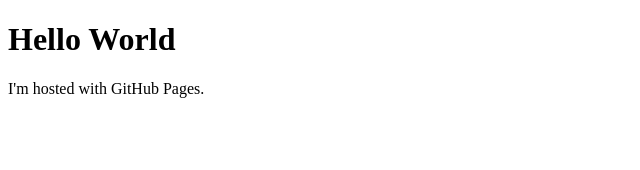
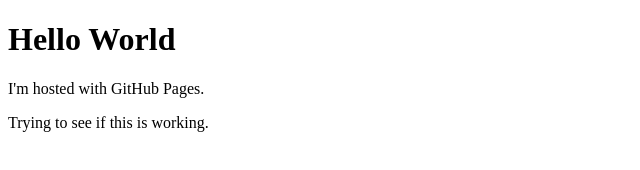
Before and after one commit to kennytransit/kennytransit.github.io, a plain HTML site: page index.html in a window 1280 px wide. Shown: the whole page, without its empty margins (0-640 px from the left). Drawn offline with Linux system fonts and the light colour scheme.

Commit message:
blah
blah

```diff
--- a/index.html
+++ b/index.html
@@ -3,5 +3,6 @@
 <body>
 <h1>Hello World</h1>
 <p>I'm hosted with GitHub Pages.</p>
+<p>Trying to see if this is working.</p>
 </body>
 </html>
```
